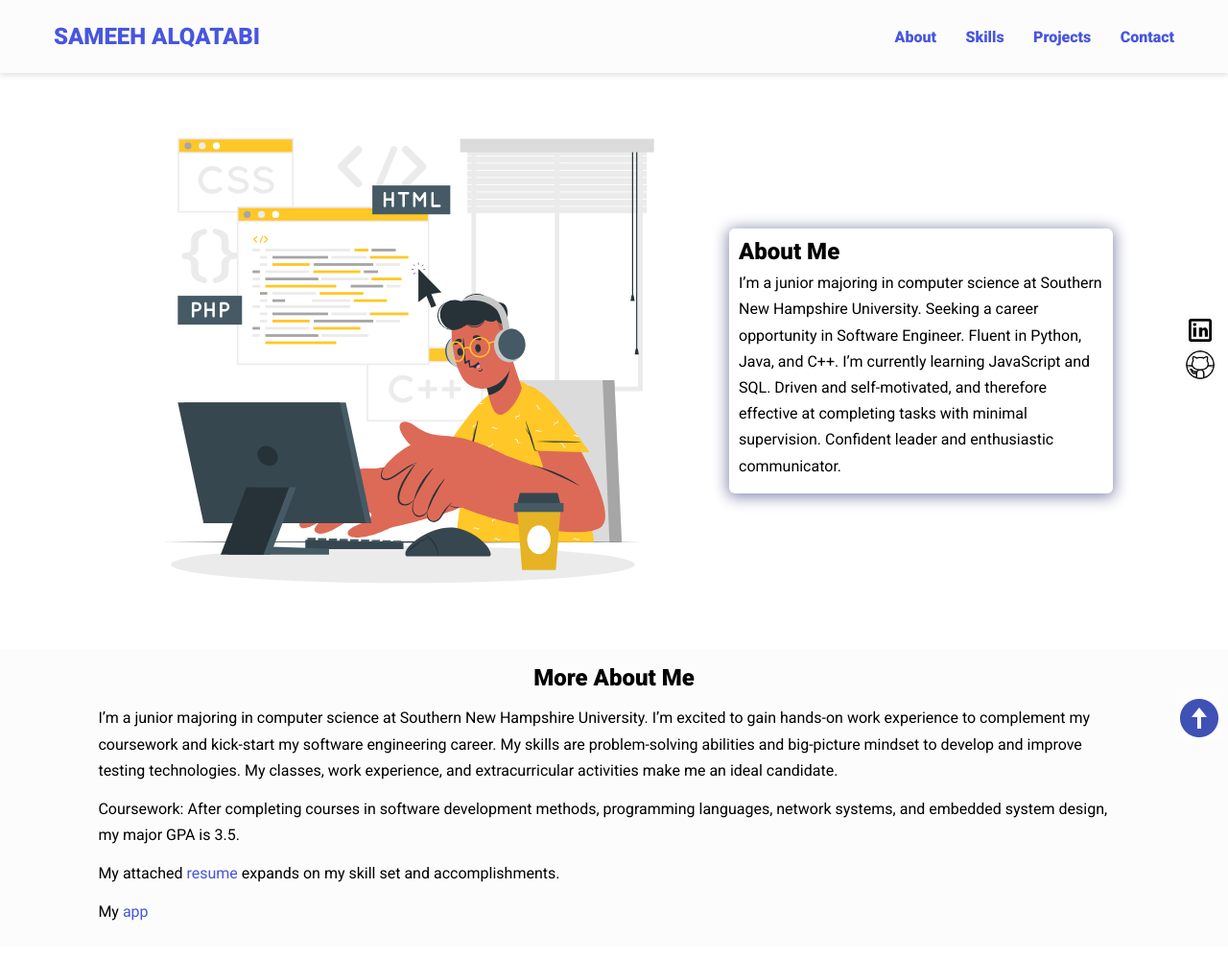
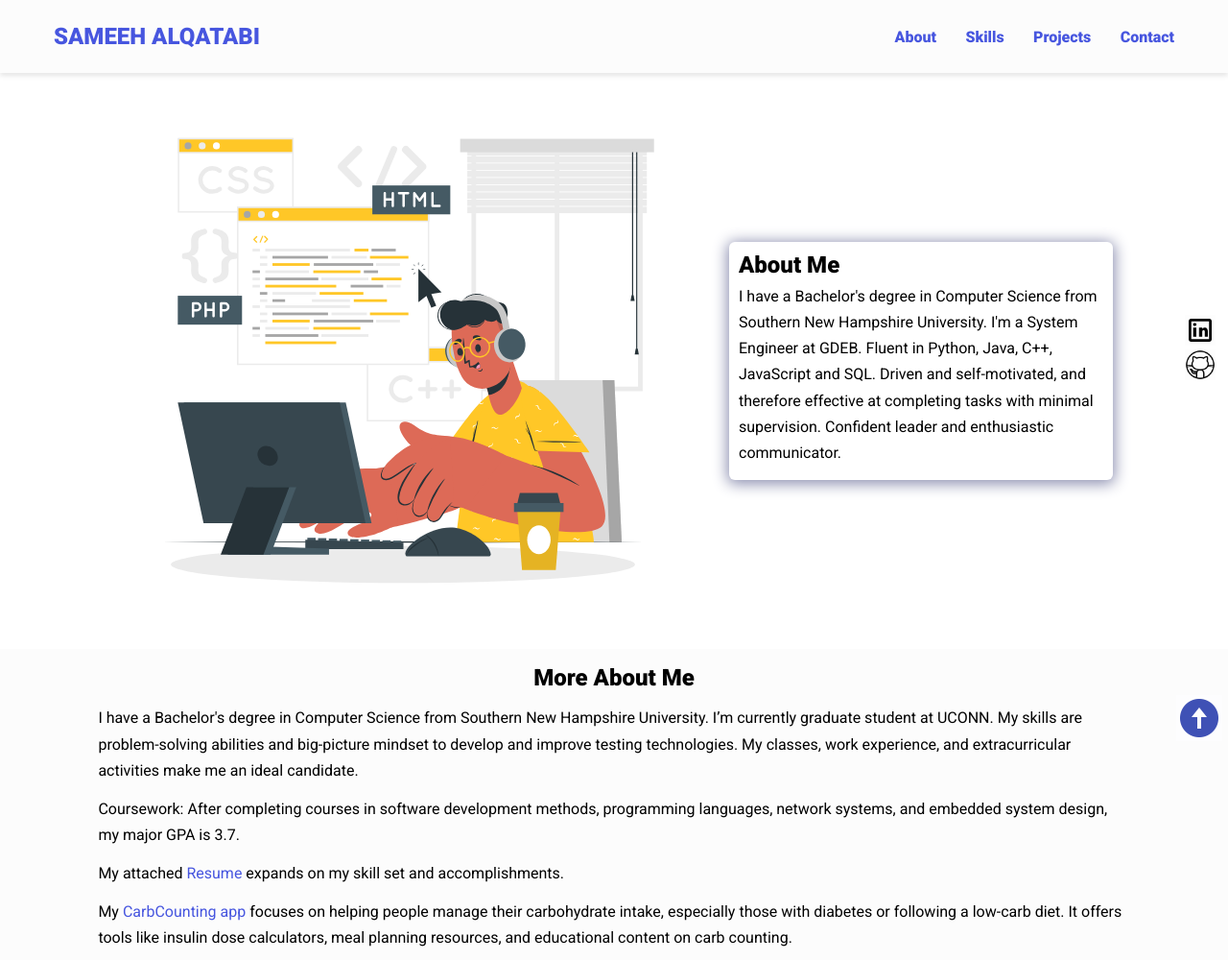
Before and after one commit to Sameeh99/Portfolio-Website, a plain HTML site: page index.html in a window 1280 px wide. Shown: the top 1000 px of the page at 96% size. Drawn offline with nearby package versions, Linux system fonts and the light colour scheme.

Commit message:
Update index.html

```diff
--- a/index.html
+++ b/index.html
@@ -58,7 +58,7 @@
       <div class="bio animate__animated animate__shakeX">
         <h2 class="bio-title">About Me</h2>
         <p class="bio-text">
-          I’m a junior majoring in computer science at Southern New Hampshire University. Seeking a career opportunity in Software Engineer. Fluent in Python, Java, and C++. I’m currently learning JavaScript and SQL. Driven and self-motivated, and therefore effective at completing tasks with minimal supervision. Confident leader and enthusiastic communicator.
+          I have a Bachelor's degree in Computer Science from Southern New Hampshire University. I'm a System Engineer at GDEB. Fluent in Python, Java, C++, JavaScript and SQL. Driven and self-motivated, and therefore effective at completing tasks with minimal supervision. Confident leader and enthusiastic communicator.
         </p>
       </div>
     </section>
@@ -67,19 +67,19 @@
     <section class="more-about">
       <h2>More About Me</h2>
       <p>
-        I’m a junior majoring in computer science at Southern New Hampshire University.
-        I’m excited to gain hands-on work experience to complement my coursework and kick-start my software engineering career.
+        I have a Bachelor's degree in Computer Science from Southern New Hampshire University.
+        I’m currently graduate student at UCONN.
         My skills are problem-solving abilities and big-picture mindset to develop and improve testing technologies.
         My classes, work experience, and extracurricular activities make me an ideal candidate.
       </p>
       <p>
-        Coursework: After completing courses in software development methods, programming languages, network systems, and embedded system design, my major GPA is 3.5.
+        Coursework: After completing courses in software development methods, programming languages, network systems, and embedded system design, my major GPA is 3.7.
       </p>
       <p>
-        My attached <a href="assets/resume/Computer Science Resume .pdf">resume</a> expands on my skill set and accomplishments.
+        My attached <a href="assets/resume/Resume.pdf">Resume</a> expands on my skill set and accomplishments.
       </p>
       <p>
-        My <a href="assets/app/CarbCounting.apk">app</a>
+        My <a href="https://carbcountinglife.com/">CarbCounting app</a> focuses on helping people manage their carbohydrate intake, especially those with diabetes or following a low-carb diet. It offers tools like insulin dose calculators, meal planning resources, and educational content on carb counting.
       </p>
     </section>
 
```
